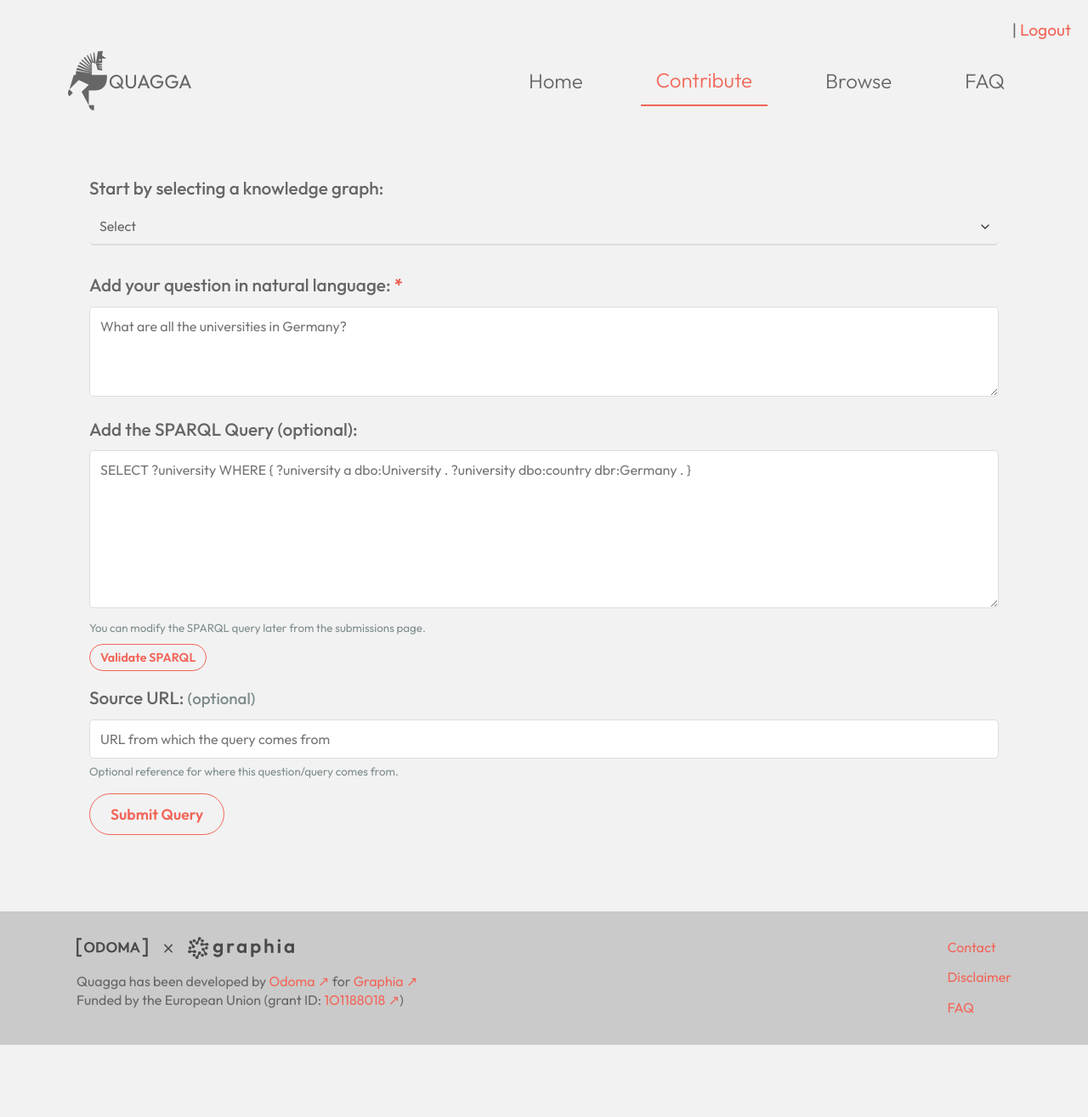
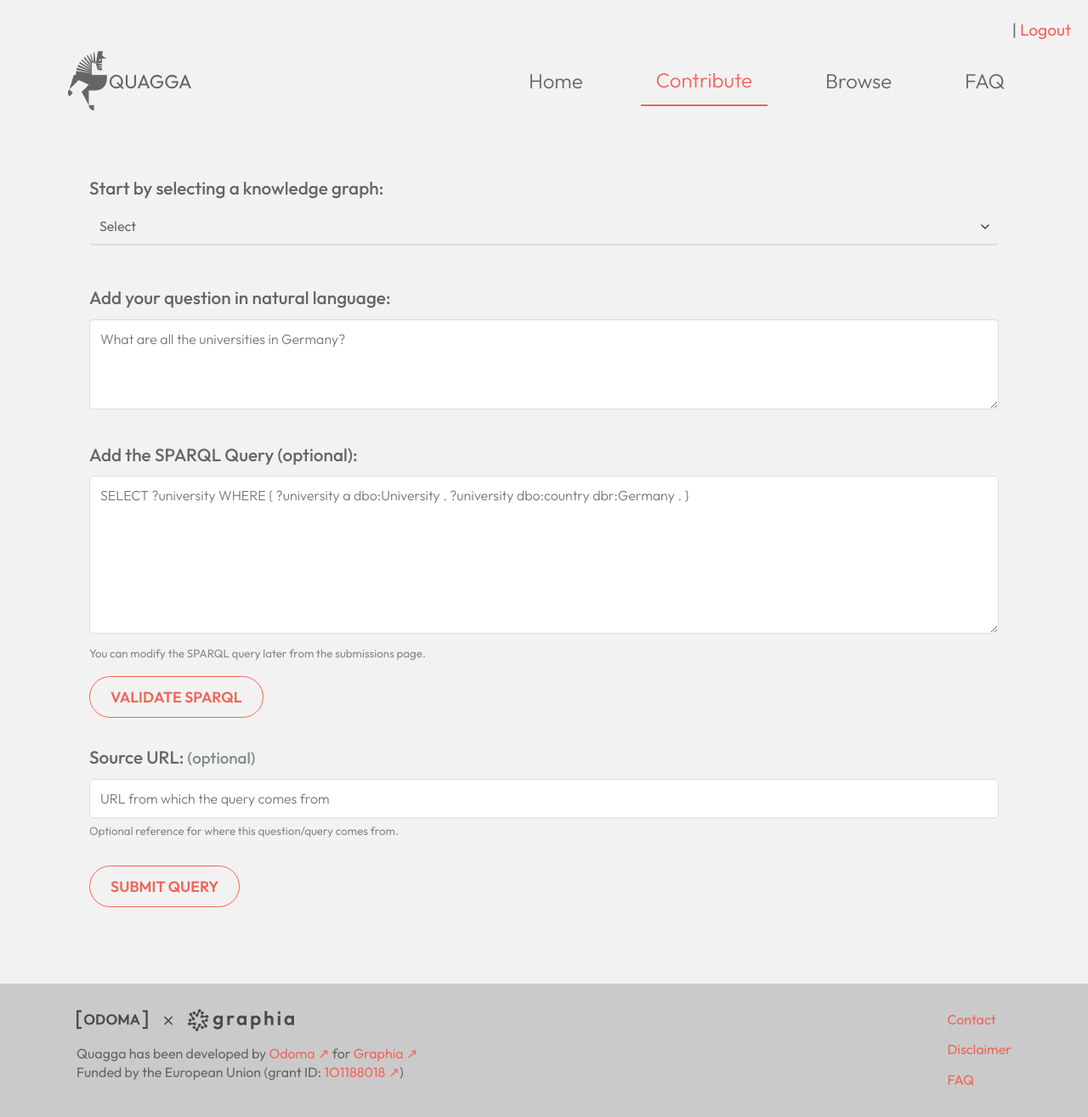
Before and after one commit to odoma-ch/quagga, a FastAPI app: page /list in a window 1280 px wide. Shown: the whole page at 85% size. Before the commit the page ends 1230 px from the top, so only its background shows below. Run offline with FastAPI, Linux system fonts and the light colour scheme; the visitor is signed in with stand-in values (Sample User, id 1); data that the repository does not hold is empty; parts of the project's set-up code (start-up, migrations or seed data) failed here and were passed over.

Commit message:
do the margin-bottom, button height changes to contribute

```diff
--- a/templates/contribute.html
+++ b/templates/contribute.html
@@ -137,7 +137,7 @@
         }
 
         form div {
-            margin-bottom: 15px;
+            margin-bottom: 30px;
         }
 
         label {
@@ -282,6 +282,27 @@
         #kg_endpoint {
             border-bottom: 2px solid #ddd;
             margin-bottom: 15px;
+        }
+
+        /* Placeholder styling for Outfit Light font */
+        ::placeholder {
+            font-family: 'Outfit', sans-serif;
+            font-weight: 300;
+        }
+
+        ::-webkit-input-placeholder {
+            font-family: 'Outfit', sans-serif;
+            font-weight: 300;
+        }
+
+        ::-moz-placeholder {
+            font-family: 'Outfit', sans-serif;
+            font-weight: 300;
+        }
+
+        :-ms-input-placeholder {
+            font-family: 'Outfit', sans-serif;
+            font-weight: 300;
         }
 
         button {
@@ -716,7 +737,7 @@
             display: flex;
             align-items: center; /* vertically center button & badge */
             gap: 10px;
-            margin-top: 8px;
+            margin-top: 16px;
         }
 
         .validate-btn {
@@ -724,15 +745,16 @@
             color: #f26558 !important;
             border: 1px solid #f26558 !important;
             border-radius: 25px;
-            padding: 6px 12px;
-            font-size: 0.9rem;
-            font-weight: 600;
+            padding: 12px 24px !important;
+            font-size: 1.1rem !important;
+            font-weight: 600 !important;
             cursor: pointer;
             transition: all 0.2s ease;
             display: inline-flex;
             align-items: center;
             justify-content: center;
             box-sizing: border-box;
+            text-transform: uppercase;
         }
 
         .validate-btn:hover {
@@ -790,6 +812,7 @@
             padding: 12px 24px !important;
             font-size: 1.1rem !important;
             font-weight: 600 !important;
+            text-transform: uppercase;
         }
 
         .validate-btn:disabled {
@@ -1055,7 +1078,7 @@
 
                             <div style="margin-bottom: 20px;">
                                 <label for="custom_about_page" style="font-size: 1.3rem; font-weight: 500;">
-                                    Insert About page URL: <span style="color: #e74c3c;">*</span>
+                                    Insert About page URL:
                                     <div class="tooltip-container">
                                         <span class="tooltip-trigger"></span>
                                         <div class="tooltip-content">
@@ -1164,7 +1187,7 @@
                         </div>
 
                         <div>
-                            <label for="nl_question" style="font-size: 1.3rem; font-weight: 500;">Add your question in natural language: <span style="color: #e74c3c;">*</span></label>
+                            <label for="nl_question" style="font-size: 1.3rem; font-weight: 500;">Add your question in natural language:</label>
                             <textarea id="nl_question" name="nl_question" rows="4" placeholder="What are all the universities in Germany?" required></textarea>
                         </div>
                         <div>
```
